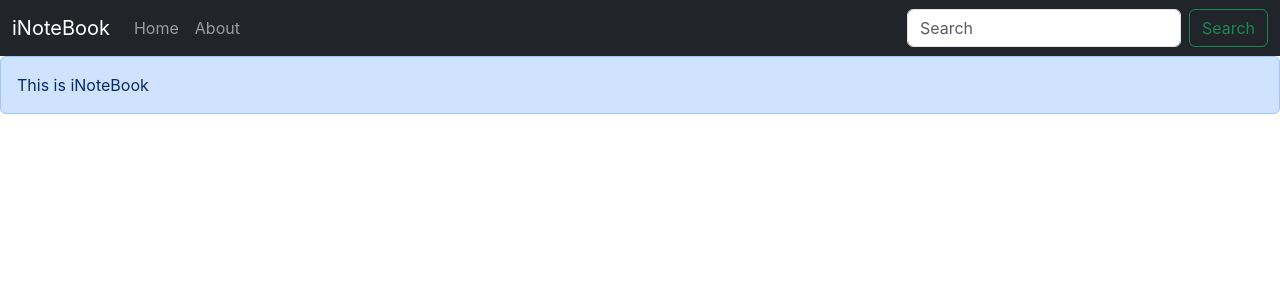
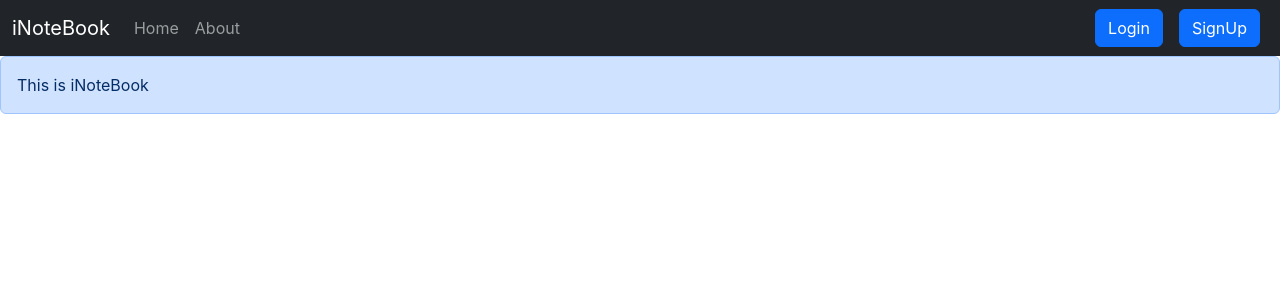
Before and after one commit to vipulgit-123/React3, a React (Create React App) app: page /login in a window 1280 px wide. Shown: the top 300 px of the page. Built offline with nearby package versions, Linux system fonts and the light colour scheme.

Commit message:
Adding Login/SignUp component in iNoteBook

```diff
--- a/src/App.js
+++ b/src/App.js
@@ -5,6 +5,8 @@
 import { BrowserRouter as Router, Routes, Route } from "react-router-dom";
 import NoteState from "./context/Notes/NoteState";
 import Alert from "./components/Alert";
+import Login from "./components/Login";
+import SignUp from "./components/SignUp";
 
 function App() {
   return (
@@ -18,6 +20,8 @@
                 <Route path="/" element={<Home />} />
               <Route exact path="/home" element={<Home />} />
               <Route exact path="/about" element={<About />} />
+              <Route exact path="/login" element={<Login />} />
+              <Route exact path="/signup" element={<SignUp />} />
             </Routes>
           </div>
         </Router>
--- /dev/null
+++ b/src/components/Login.js
@@ -0,0 +1,11 @@
+import React from 'react'
+
+const Login = () => {
+  return (
+    <div>
+
+    </div>
+  )
+}
+
+export default Login
--- a/src/components/Navbar.js
+++ b/src/components/Navbar.js
@@ -42,15 +42,8 @@
               </li>
             </ul>
             <form className="d-flex" role="search">
-              <input
-                className="form-control me-2"
-                type="search"
-                placeholder="Search"
-                aria-label="Search"
-              />
-              <button className="btn btn-outline-success" type="submit">
-                Search
-              </button>
+              <Link className="btn btn-primary mx-2" to="/login" role="button">Login</Link>
+              <Link className="btn btn-primary mx-2" to="/signup" role="button">SignUp</Link>
             </form>
           </div>
         </div>
--- /dev/null
+++ b/src/components/SignUp.js
@@ -0,0 +1,11 @@
+import React from 'react'
+
+const SignUp = () => {
+  return (
+    <div>
+
+    </div>
+  )
+}
+
+export default SignUp
```
